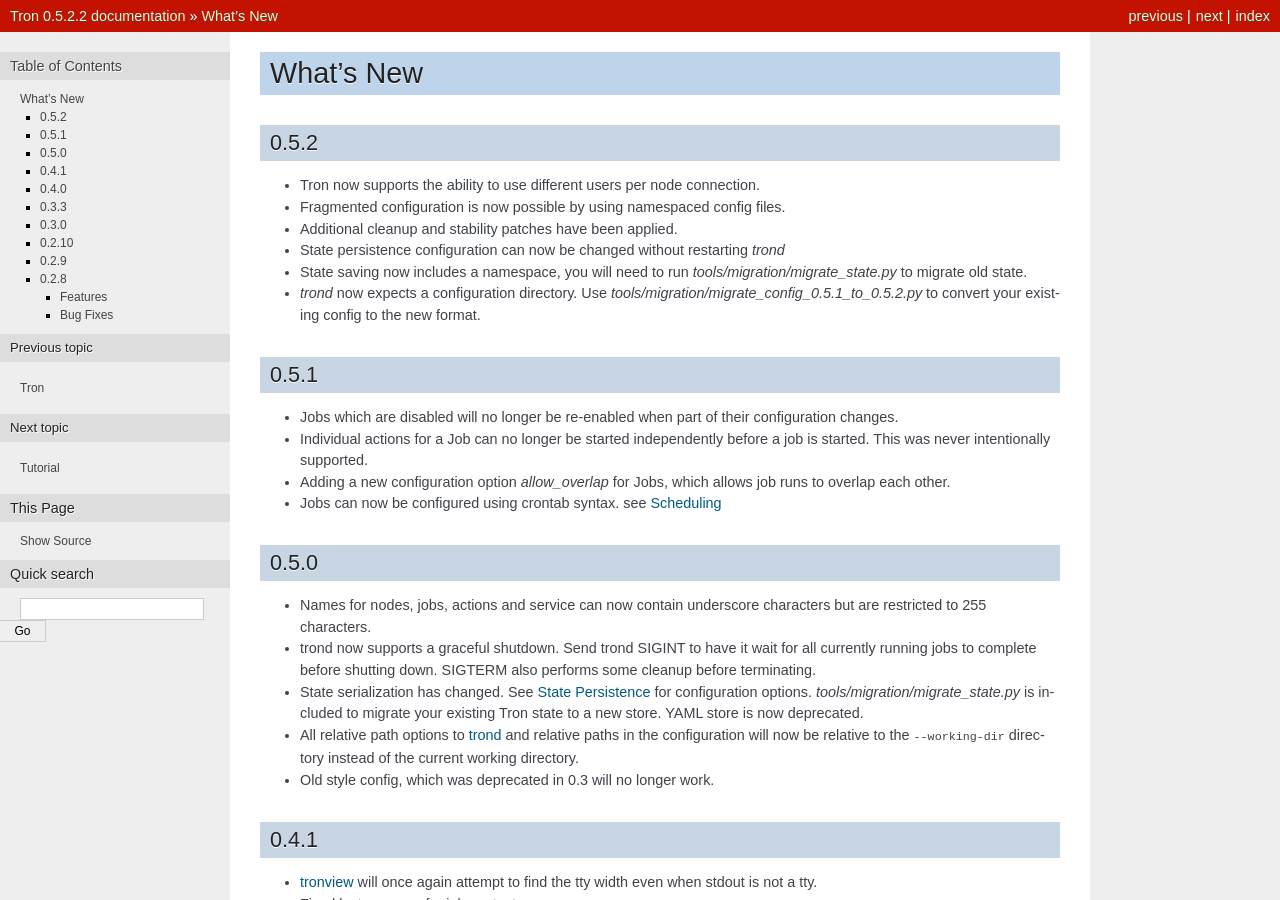
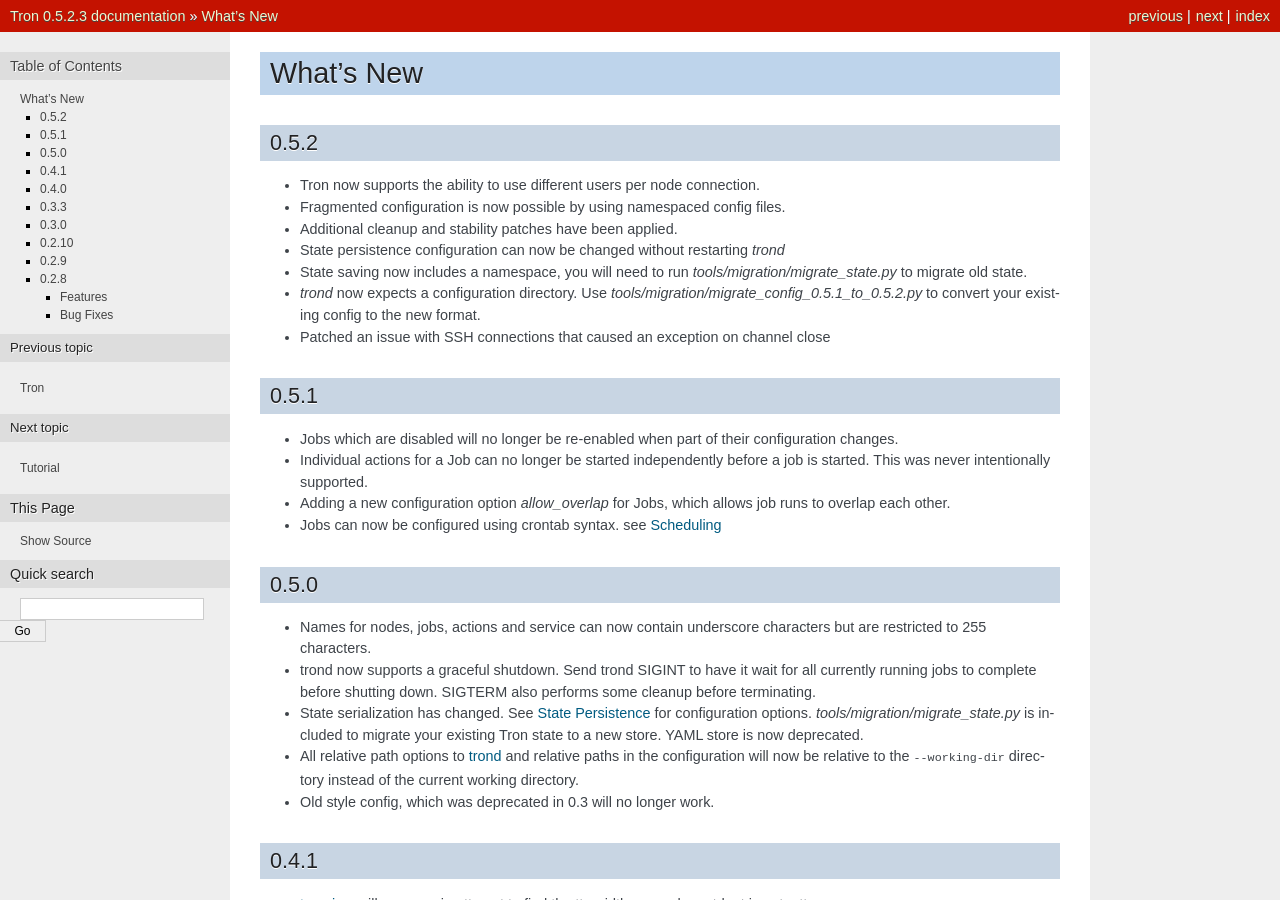
Before and after one commit to Yelp/Tron, a Sphinx documentation site: the page built from docs/whats-new.rst, in a window 1280 px wide and 900 px high. Built offline with Sphinx 7.4.7, drawn with Linux system fonts in a browser that asks for light colours; some of the changed text lies outside the part shown.

Commit message:
Bump version.

```diff
--- a/docs/whats-new.rst
+++ b/docs/whats-new.rst
@@ -12,6 +12,8 @@ What's New
 * `trond` now expects a configuration directory. Use
   `tools/migration/migrate_config_0.5.1_to_0.5.2.py` to convert your existing
   config to the new format.
+* Patched an issue with SSH connections that caused an exception on
+  channel close
 
 0.5.1
 -----
--- a/tron/__init__.py
+++ b/tron/__init__.py
@@ -1,4 +1,4 @@
-__version_info__    = (0, 5, 2, 2)
+__version_info__    = (0, 5, 2, 3)
 __version__         = ".".join("%s" % v for v in __version_info__)
 
 __author__          = 'Yelp <yelplabs@yelp.com>'
```
Also changed, not shown: 1 other file.
